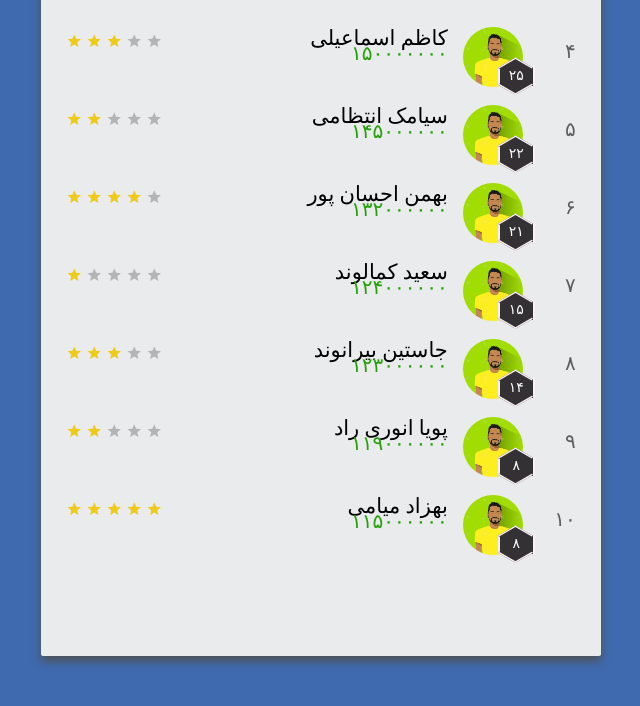
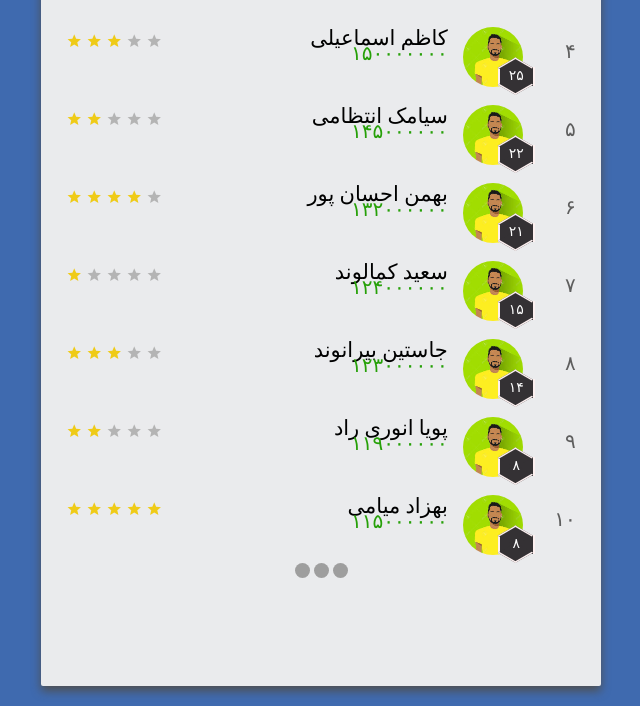
Before and after one commit to mmaghajani/Game-center-client-side, a plain HTML site: page html/leaderboard.html in a window 1280 px wide. Shown: the part 414-1120 px from the top of the page, without its empty margins (319-959 px from the left). Before the commit the page ends 1090 px from the top, so only its background shows below. Drawn offline with Linux system fonts and the light colour scheme; a web font is replaced by a local one.

Commit message:
Implements progress bar

```diff
--- a/html/leaderboard.html
+++ b/html/leaderboard.html
@@ -300,7 +300,12 @@
             </div>
         </div>
         <div id="progress_bar">
-
+            <div class="progress-bar">
+            </div>
+            <div class="progress-bar">
+            </div>
+            <div class="progress-bar">
+            </div>
         </div>
 
     </div>
--- a/styles/leaderboard.css
+++ b/styles/leaderboard.css
@@ -57,7 +57,7 @@
 	background: #eaebed;
 	text-align: center;
 	width: 560px;
-	height: 970px;
+	height: 1000px;
 	/*margin-top: 25px;*/
 	padding: 10px 0px 10px 0px;
 	margin: auto;
@@ -388,3 +388,12 @@
 	border-bottom: solid 2.8284px #fcf0f0;
 	border-left: solid 2.8284px #fcf0f0;
 }
+
+.progress-bar{
+	text-align: center;
+	background: #9e9e9e;
+	border-radius: 50%;
+	display: inline-block;
+	width: 15px;
+	height: 15px;
+}
```
